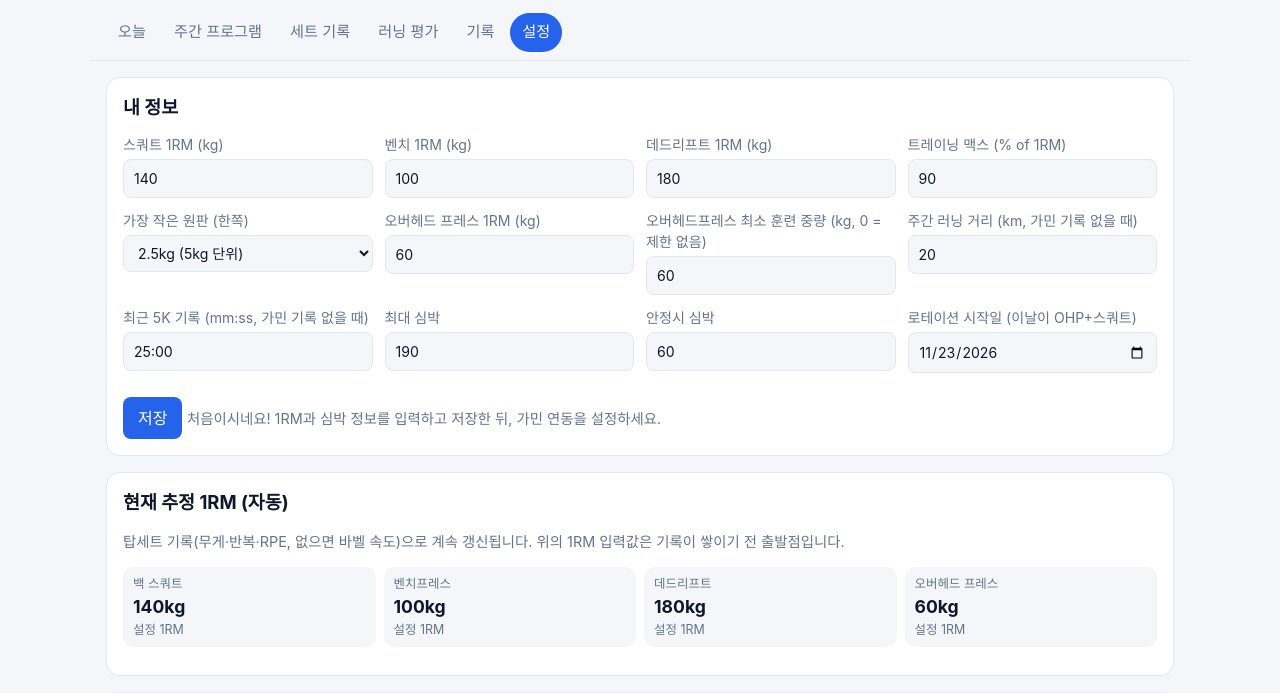
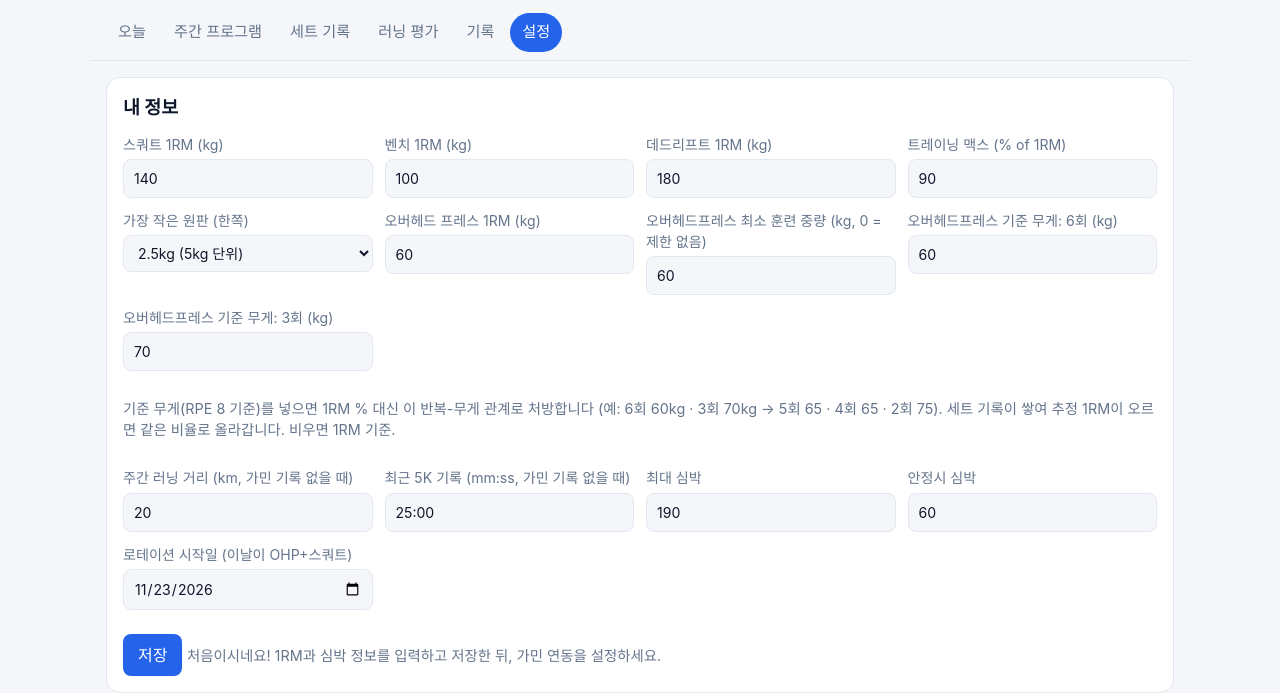
Before and after one commit to hsh001580/workout, a website with bundled scripts: page index.html in a window 1280 px wide. Shown: the part 78-771 px from the top of the page. Built offline with nearby package versions, Linux system fonts and the light colour scheme.

Commit message:
오버헤드프레스 기준 무게(6회 60kg · 3회 70kg) 곡선으로 처방, 기록에 따라 같은 비율로 성장
Co-Authored-By: Claude Opus 5.5 <noreply@anthropic.com>
Claude-Session: https://claude.ai/code/session_01AxNLtgm6FSLnZ6rtvuq2o1

```diff
--- a/index.html
+++ b/index.html
@@ -166,6 +166,9 @@
           </label>
           <label>오버헤드 프레스 1RM (kg) <input type="number" name="ohp1rm" step="2.5" /></label>
           <label>오버헤드프레스 최소 훈련 중량 (kg, 0 = 제한 없음) <input type="number" name="ohpMinKg" step="5" min="0" /></label>
+          <label>오버헤드프레스 기준 무게: 6회 (kg) <input type="number" name="ohpRef6" step="5" min="0" /></label>
+          <label>오버헤드프레스 기준 무게: 3회 (kg) <input type="number" name="ohpRef3" step="5" min="0" /></label>
+          <p class="muted small" style="grid-column: 1 / -1">기준 무게(RPE 8 기준)를 넣으면 1RM % 대신 이 반복-무게 관계로 처방합니다 (예: 6회 60kg · 3회 70kg → 5회 65 · 4회 65 · 2회 75). 세트 기록이 쌓여 추정 1RM이 오르면 같은 비율로 올라갑니다. 비우면 1RM 기준.</p>
           <label>주간 러닝 거리 (km, 가민 기록 없을 때) <input type="number" name="weeklyKm" min="5" max="150" /></label>
           <label>최근 5K 기록 (mm:ss, 가민 기록 없을 때) <input type="text" name="fiveK" /></label>
           <label>최대 심박 <input type="number" name="hrMax" /></label>
--- a/js/app.js
+++ b/js/app.js
@@ -1031,7 +1031,7 @@ function fillSettings() {
 }
 $('#saveSettings').addEventListener('click', () => {
   const f = $('#settingsForm');
-  const numeric = ['squat1rm', 'bench1rm', 'deadlift1rm', 'ohp1rm', 'ohpMinKg', 'tmPercent', 'minPlate', 'weeklyKm', 'hrMax', 'hrRest'];
+  const numeric = ['squat1rm', 'bench1rm', 'deadlift1rm', 'ohp1rm', 'ohpMinKg', 'ohpRef6', 'ohpRef3', 'tmPercent', 'minPlate', 'weeklyKm', 'hrMax', 'hrRest'];
   for (const k of Object.keys(state.settings)) {
     if (!f.elements[k]) continue;
     const v = f.elements[k].value;
--- a/js/coach.js
+++ b/js/coach.js
@@ -217,9 +217,25 @@ export function logE1rm(log) {
   return e1rmOf(kg, reps, rpe);
 }
 
+// 기준 무게 (설정, 예: 오버헤드프레스 6회 60kg · 3회 70kg, RPE 8 기준)
+// 표준 RPE 표 대신 내 반복-무게 관계를 그대로 따름: 두 점 사이·바깥은 반복 수에 대해 직선
+export function anchorsOf(settings, lift) {
+  const a6 = Number(settings?.[lift + 'Ref6']);
+  const a3 = Number(settings?.[lift + 'Ref3']);
+  return a6 > 0 && a3 > 0 && a3 > a6 ? { a6, a3 } : null;
+}
+const anchorAt = ({ a6, a3 }, reps) => a6 + ((6 - reps) * (a3 - a6)) / 3;
+// 기준 무게가 뜻하는 e1RM (기록과 비교해 성장 배율 계산용)
+export const anchorE1rm = (an) => (e1rmOf(an.a6, 6, 8) + e1rmOf(an.a3, 3, 8)) / 2;
+/** 기준 무게 곡선에서 반복·RPE에 맞는 무게 (factor = 기록으로 추정한 성장 배율) */
+export function anchorLoad(an, reps, rpe, factor = 1) {
+  return anchorAt(an, reps) * (pctOf(reps, rpe) / pctOf(reps, 8)) * factor;
+}
+
 /** 리프트의 현재 e1RM: 최근 3세션 중앙값 (기록이 적으면 설정 1RM과 섞음). 통증 세션은 제외 */
 export function liftE1rm(lift, logs, settings, beforeDate = '9999-12-31') {
-  const prior = Number(settings[lift + '1rm']) || 0;
+  const an = anchorsOf(settings, lift);
+  const prior = an ? anchorE1rm(an) : Number(settings[lift + '1rm']) || 0;
   const byDate = {};
   for (const l of logs) {
     if (l.lift !== lift || l.date >= beforeDate || l.pain) continue;
@@ -288,6 +304,11 @@ export function prescribe(lift, ctx) {
   const { e1rm, source } = liftE1rm(lift, logs, settings, date);
   const step = plateStep(settings);
   const rnd = (kg) => roundLoad(kg, step);
+  // 기준 무게가 있으면 표준 % 대신 그 곡선으로 무게 결정. 기록이 쌓여 e1RM이 오르면 같은 비율로 상승
+  const an = anchorsOf(settings, lift);
+  const growth = an ? e1rm / anchorE1rm(an) : 1;
+  // 기준 곡선은 경계값(예: 67.6kg)이 위로 반올림되면 목표보다 무거워지므로 살짝 아래로 치우쳐 반올림
+  const loadAt = (r, p) => (an ? rnd(anchorLoad(an, r, p, growth) - step * 0.1) : rnd(e1rm * pctOf(r, p)));
   const wi = Math.min(phase.wi, phase.reps.length - 1);
   const sch = LIFT_SCHEME[lift]?.[phase.key];
   const at = (arr) => arr[Math.min(wi, arr.length - 1)];
@@ -350,7 +371,7 @@ export function prescribe(lift, ctx) {
   const cap = LIFT_CAP[lift];
   if (cap) { reps = Math.min(reps, cap.reps); backReps = Math.min(backReps, cap.backReps); backSets = Math.min(backSets, cap.backSets); }
   rpe = Math.max(5.5, Math.round(rpe * 2) / 2);
-  let kg = loadFor(e1rm, reps, rpe, step);
+  let kg = loadAt(reps, rpe);
   if (painSwap) { name = painSwap; kg = rnd(kg * 0.8); rpe = Math.min(rpe, 7); }
   // 자세 유지 한계 강도: 자세가 무너진 세션(후반 무너짐·허리 말림 등)이 2회 이상이면 그 강도 아래로 탑세트 제한
   if (!ctx.secondary && !phase.deload && !painSwap) {
@@ -370,14 +391,14 @@ export function prescribe(lift, ctx) {
   }
   if (cap) backSets = Math.min(backSets, cap.backSets);
   // 무게 단위가 크면(원판 부족) 감량분이 반올림으로 사라질 수 있어 최소 한 단위는 내림
-  let backKg = Math.min(rnd(kg * (1 - drop)), kg - step);
+  let backKg = an ? Math.min(loadAt(backReps, rpe - 1), kg - step) : Math.min(rnd(kg * (1 - drop)), kg - step);
 
   // 최소 훈련 중량 (설정, 예: 오버헤드프레스 60kg): 이보다 가볍게는 처방하지 않음.
   // 무게를 올린 만큼 반복 수를 줄여 목표 RPE를 유지
   const minKg = Number(settings[lift + 'MinKg']) || 0;
   const repsAt = (load, maxReps, r) => {
     let n = maxReps;
-    while (n > 1 && e1rm * pctOf(n, r) < load * 0.985) n--;
+    while (n > 1 && (an ? anchorLoad(an, n, r, growth) : e1rm * pctOf(n, r)) < load * 0.985) n--;
     return n;
   };
   if (minKg > 0 && !painSwap) {
@@ -386,7 +407,7 @@ export function prescribe(lift, ctx) {
       kg = minKg;
       reps = repsAt(kg, reps, rpe);
       reasons.push(`최소 훈련 중량 ${minKg}kg 적용${reps < before ? ` → 목표 RPE 유지를 위해 ${before}회 → ${reps}회` : ''}`);
-      if (e1rm * pctOf(1, rpe) < minKg) reasons.push(`추정 1RM ${Math.round(e1rm)}kg 기준으로는 ${minKg}kg가 무거움: 실제 1RM이 더 높다면 설정 1RM을 올리거나 세트 기록에 무게·반복·RPE를 남겨 주세요`);
+      if ((an ? anchorLoad(an, 1, rpe, growth) : e1rm * pctOf(1, rpe)) < minKg) reasons.push(`추정 1RM ${Math.round(e1rm)}kg 기준으로는 ${minKg}kg가 무거움: 실제 1RM이 더 높다면 설정 1RM을 올리거나 세트 기록에 무게·반복·RPE를 남겨 주세요`);
     }
     if (backKg < minKg) {
       backKg = minKg;
@@ -410,7 +431,7 @@ export function prescribe(lift, ctx) {
   if (ctx.secondary) {
     // 등+팔 날의 2회차: 약점 변형이 있으면 그것, 없으면 기본 볼륨 처방
     const base = DEFAULT_SECONDARY[lift];
-    const v = variation || (base ? { name: base[0], sets: base[1], reps: base[2], kg: rnd(e1rm * base[3]), why: base[4] } : null);
+    const v = variation || (base ? { name: base[0], sets: base[1], reps: base[2], kg: an ? loadAt(base[2], 7) : rnd(e1rm * base[3]), why: base[4] } : null);
     if (!v) return null;
     if (phase.deload) { v.sets = Math.max(1, v.sets - 1); if (v.kg) v.kg = rnd(v.kg * 0.88); }
     if (minKg > 0 && v.kg != null && !variation && v.kg < minKg) {
@@ -422,7 +443,7 @@ export function prescribe(lift, ctx) {
     return { lift, secondary: true, name: v.name, sets: v.sets, reps: v.reps, kg: v.kg, rpe: 7, e1rm, e1Source: source, reasons: [v.why], cues, accessories };
   }
 
-  const single = phase.single && !painSwap ? { kg: Math.max(minKg, loadFor(e1rm, 1, 8.5, step)), rpe: 8.5 } : null;
+  const single = phase.single && !painSwap ? { kg: Math.max(minKg, loadAt(1, 8.5)), rpe: 8.5 } : null;
   return {
     lift, name, reps, rpe, kg, e1rm, e1Source: source,
     single,
--- a/js/storage.js
+++ b/js/storage.js
@@ -22,6 +22,8 @@ export function defaultState() {
       deadlift1rm: 180,
       ohp1rm: 60,
       ohpMinKg: 60, // 오버헤드프레스 최소 훈련 중량 (0이면 제한 없음)
+      ohpRef6: 60, // 오버헤드프레스 기준 무게: 6회 (RPE 8) — 비우면 1RM·표준 RPE 표 사용
+      ohpRef3: 70, // 3회 (RPE 8)
       tmPercent: 90,
       minPlate: 2.5, // 가장 작은 원판 (한쪽, kg) → 무게 단위 = ×2
       weeklyKm: 20, // 가민 기록이 없을 때만 사용
```
Also changed, not shown: tests/coach.test.js (+16 -0 lines).
